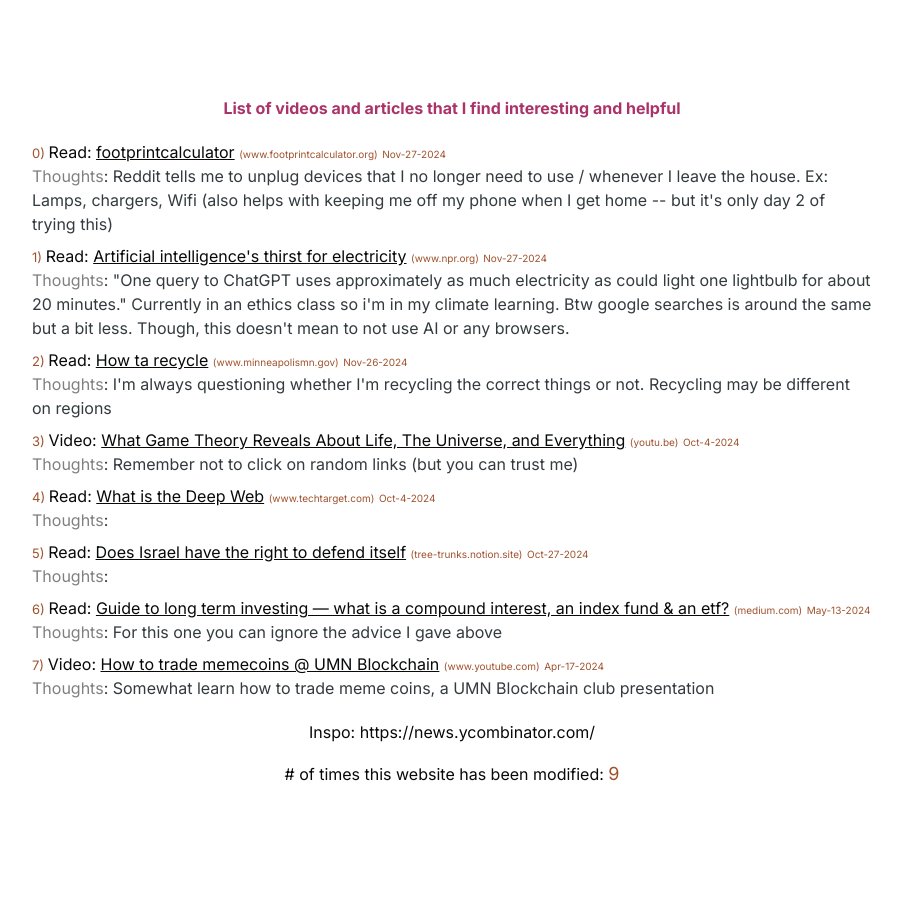
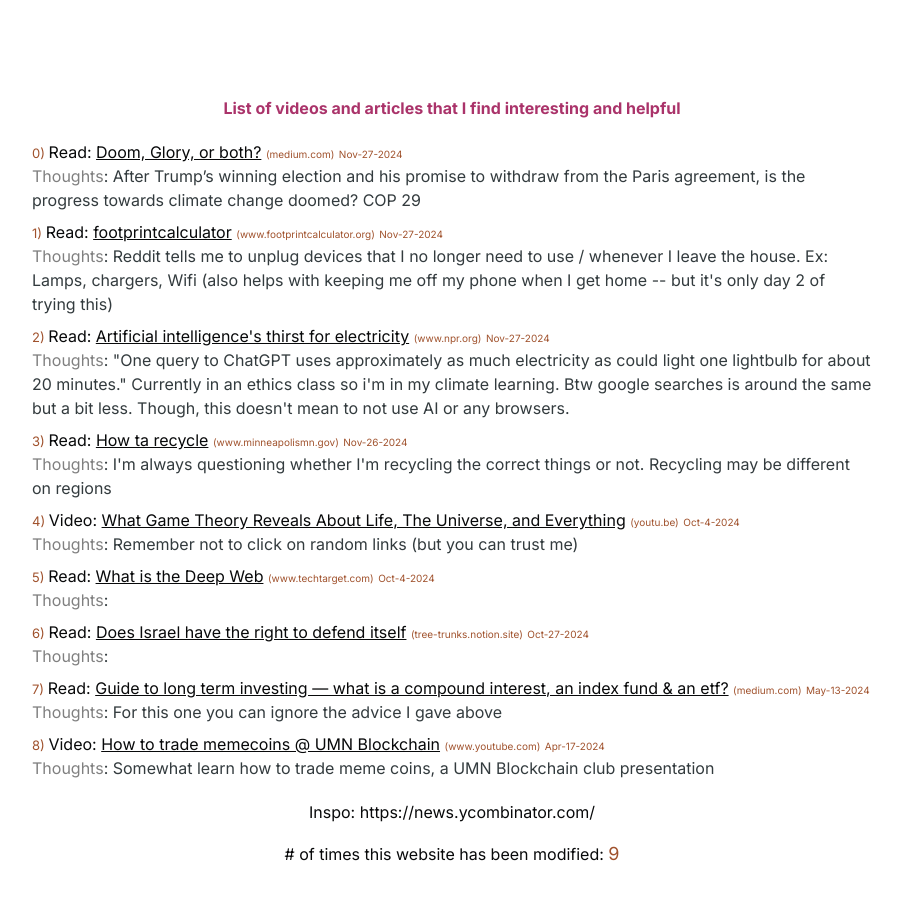
Before and after one commit to olafnub/HTML5-Portfolio, a Next.js app: page /chains in a window 1280 px wide. Shown: the top 900 px of the page, without its empty margins (188-1090 px from the left). Built offline with nearby package versions, Linux system fonts and the light colour scheme.

Commit message:
Add a new article

```diff
--- a/src/app/chains/page.tsx
+++ b/src/app/chains/page.tsx
@@ -42,6 +42,13 @@ interface LinkInfo {
 // Read Or Video
 
 const allLinks: LinkInfo[] = [
+    {
+        title: "Doom, Glory, or both?",
+        link: "https://medium.com/@li002488/doom-glory-or-both-9cd2fbbfc2f5",
+        type: "Read",
+        dateUploaded: "Nov-27-2024",
+        extraInfo: `After Trump\’s winning election and his promise to withdraw from the Paris agreement, is the progress towards climate change doomed? COP 29`,
+    },
     {
         title: "footprintcalculator",
         link: "https://www.footprintcalculator.org",
```
